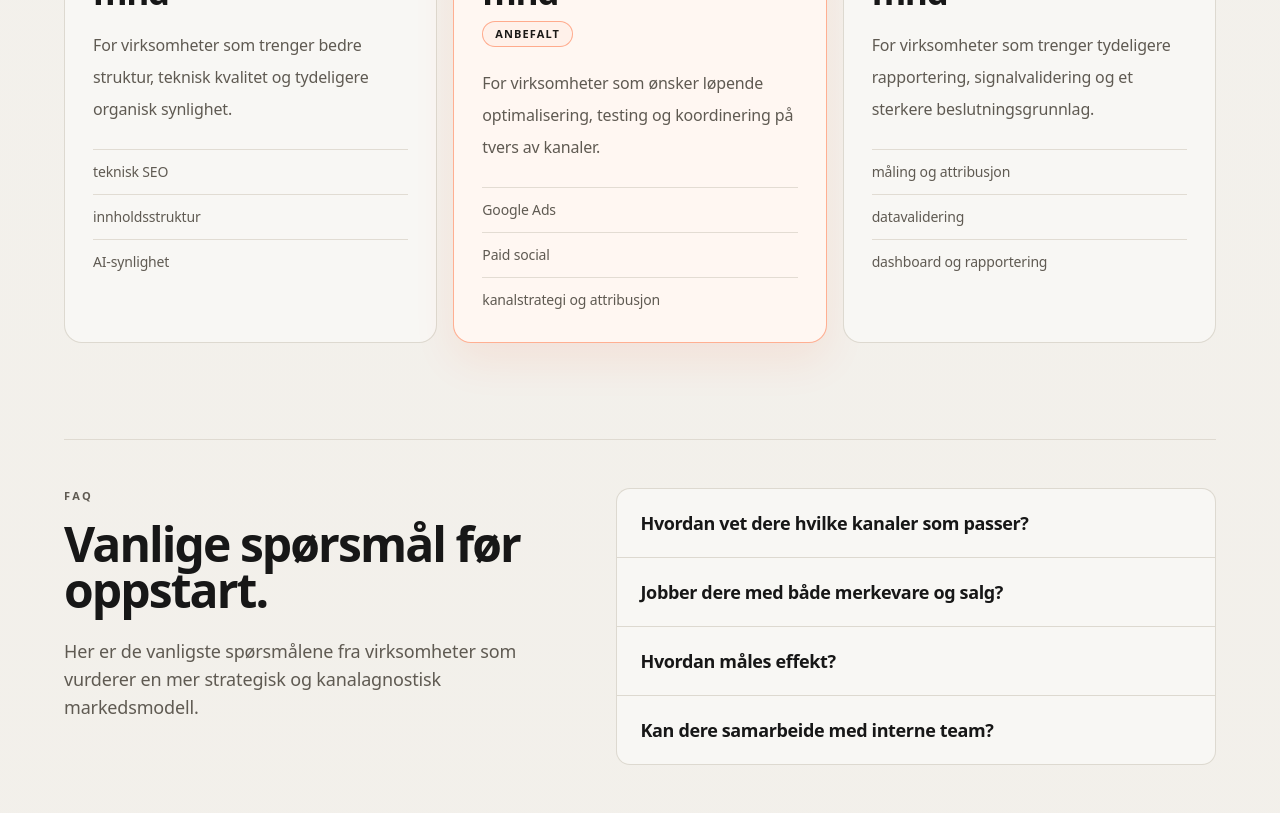
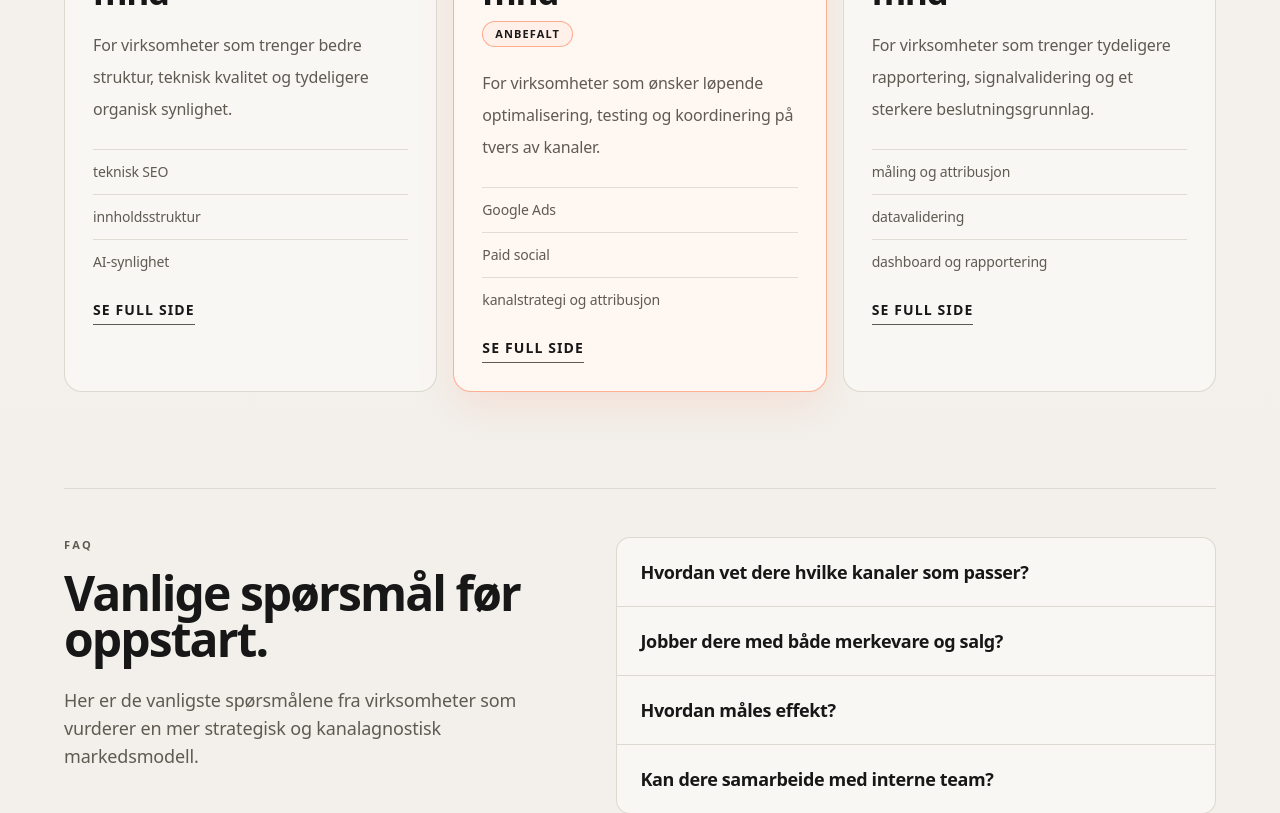
Before and after one commit to CognitiveFire/SEO-MICROSITE, a Next.js app: page /tjenester/digital-markedsforing in a window 1280 px wide. Shown: the part 7128-7941 px from the top of the page. Built offline with nearby package versions, Linux system fonts and the light colour scheme.

Commit message:
Add case study image assets and pricing grid link support

```diff
--- a/components/digital-markedsforing/ui.tsx
+++ b/components/digital-markedsforing/ui.tsx
@@ -3,7 +3,7 @@
 import Link from "next/link";
 import { motion } from "framer-motion";
 import { useEffect, useState, type ReactNode } from "react";
-import { CtaPillAnchor, CtaPillLink } from "@/components/cta-pill";
+import { CtaPillLink } from "@/components/cta-pill";
 
 type Step = {
   label: string;
@@ -25,6 +25,8 @@ type PricingTier = {
   audience: string;
   focus: string[];
   recommended?: boolean;
+  href?: string;
+  hrefLabel?: string;
 };
 
 type Capability = {
@@ -194,9 +196,6 @@ export function HeroActions() {
       <CtaPillLink href="/contact">
         Snakk med oss
       </CtaPillLink>
-      <CtaPillAnchor href="#metodikk">
-        Se hvordan vi jobber
-      </CtaPillAnchor>
     </div>
   );
 }
@@ -639,6 +638,14 @@ export function PricingGrid({ tiers }: { tiers: PricingTier[] }) {
                 </li>
               ))}
             </ul>
+            {tier.href ? (
+              <Link
+                href={tier.href}
+                className="mt-6 inline-flex w-fit border-b border-apriil-dark/70 pb-1 text-sm font-semibold uppercase tracking-[0.08em] text-apriil-dark transition hover:border-[#ff4101] hover:text-[#ff4101]"
+              >
+                {tier.hrefLabel ?? "Se full side"}
+              </Link>
+            ) : null}
           </div>
         </motion.article>
       ))}
```
Also changed, not shown: public/apriil-digital/assets/Fjord-case study.png (added), public/melk-case study.png (added).
